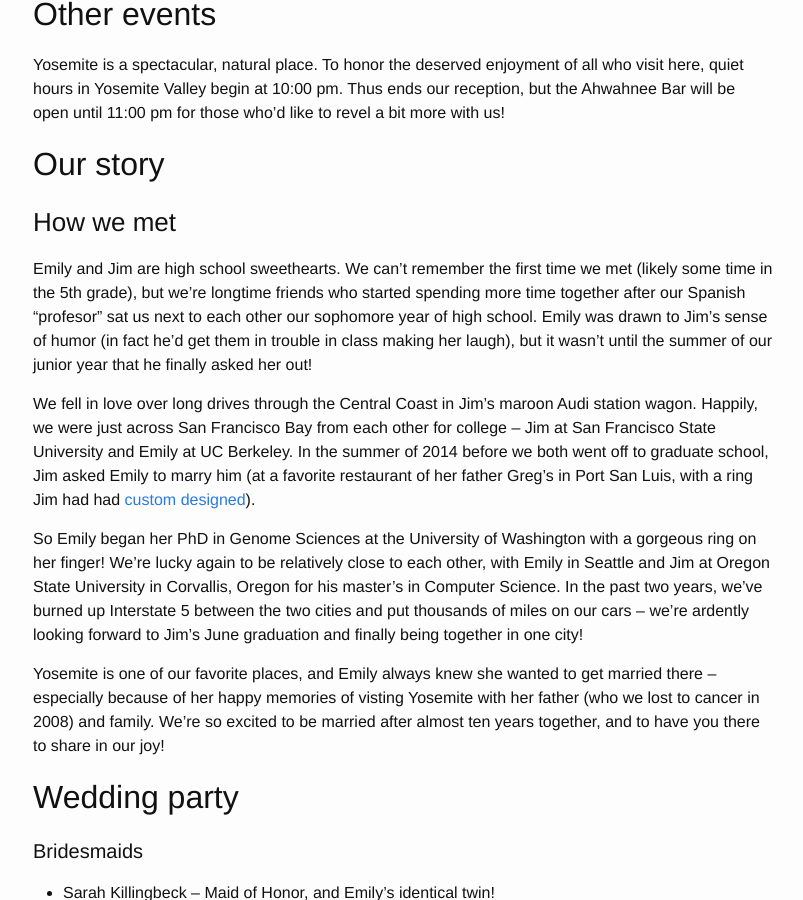
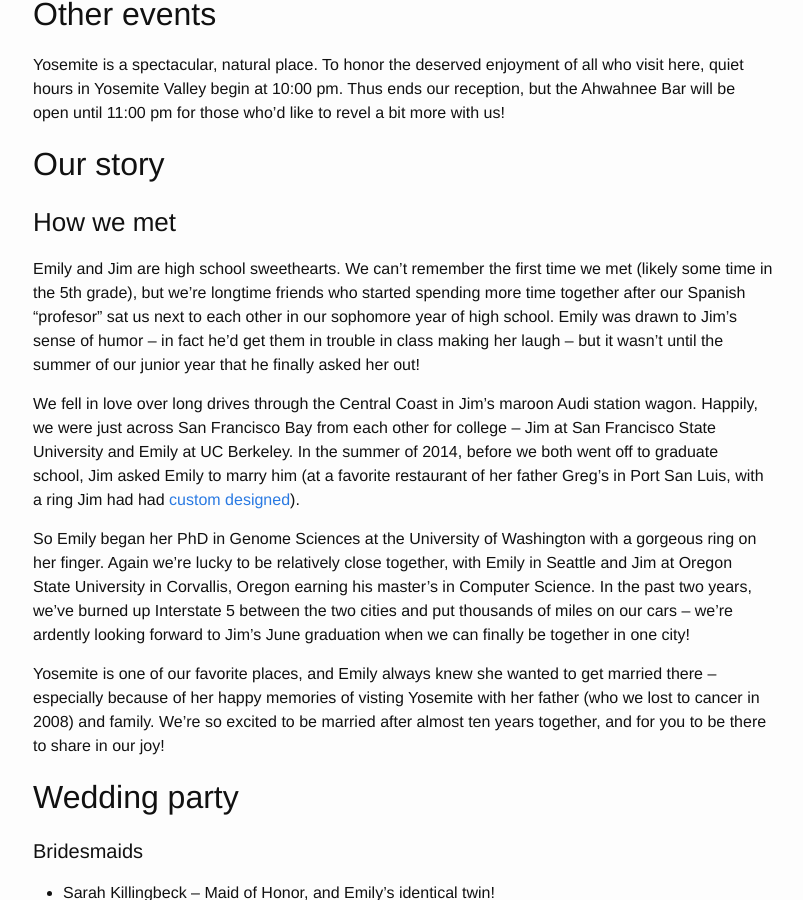
Before and after one commit to j-e-yosemite/j-e-yosemite.github.io, a Jekyll site: the page built from ourwedding.md, in a window 1280 px wide and 900 px high, scrolled down 598 px. Shown: the whole window, without its empty margins (237-1040 px from the left). Built offline with Jekyll 4.4.1, drawn with Linux system fonts in a browser that asks for light colours.

Commit message:
More changes

```diff
--- a/ourwedding.md
+++ b/ourwedding.md
@@ -28,13 +28,13 @@
 
 ### How we met
 
-Emily and Jim are high school sweethearts. We can't remember the first time we met (likely some time in the 5th grade), but we're longtime friends who started spending more time together after our Spanish "profesor" sat us next to each other our sophomore year of high school. Emily was drawn to Jim's sense of humor (in fact he'd get them in trouble in class making her laugh), but it wasn't until the summer of our junior year that he finally asked her out!
+Emily and Jim are high school sweethearts. We can't remember the first time we met (likely some time in the 5th grade), but we're longtime friends who started spending more time together after our Spanish "profesor" sat us next to each other in our sophomore year of high school. Emily was drawn to Jim's sense of humor -- in fact he'd get them in trouble in class making her laugh -- but it wasn't until the summer of our junior year that he finally asked her out!
 
-We fell in love over long drives through the Central Coast in Jim's maroon Audi station wagon. Happily, we were just across San Francisco Bay from each other for college -- Jim at San Francisco State University and Emily at UC Berkeley. In the summer of 2014 before we both went off to graduate school, Jim asked Emily to marry him (at a favorite restaurant of her father Greg's in Port San Luis, with a ring Jim had had [custom designed](http://www.serengetiwest.com/)).
+We fell in love over long drives through the Central Coast in Jim's maroon Audi station wagon. Happily, we were just across San Francisco Bay from each other for college -- Jim at San Francisco State University and Emily at UC Berkeley. In the summer of 2014, before we both went off to graduate school, Jim asked Emily to marry him (at a favorite restaurant of her father Greg's in Port San Luis, with a ring Jim had had [custom designed](http://www.serengetiwest.com/)).
 
-So Emily began her PhD in Genome Sciences at the University of Washington with a gorgeous ring on her finger! We're lucky again to be relatively close to each other, with Emily in Seattle and Jim at Oregon State University in Corvallis, Oregon for his master's in Computer Science. In the past two years, we've burned up Interstate 5 between the two cities and put thousands of miles on our cars -- we're ardently looking forward to Jim's June graduation and finally being together in one city!
+So Emily began her PhD in Genome Sciences at the University of Washington with a gorgeous ring on her finger. Again we're lucky to be relatively close together, with Emily in Seattle and Jim at Oregon State University in Corvallis, Oregon earning his master's in Computer Science. In the past two years, we've burned up Interstate 5 between the two cities and put thousands of miles on our cars -- we're ardently looking forward to Jim's June graduation when we can finally be together in one city!
 
-Yosemite is one of our favorite places, and Emily always knew she wanted to get married there -- especially because of her happy memories of visting Yosemite with her father (who we lost to cancer in 2008) and family. We're so excited to be married after almost ten years together, and to have you there to share in our joy!
+Yosemite is one of our favorite places, and Emily always knew she wanted to get married there -- especially because of her happy memories of visting Yosemite with her father (who we lost to cancer in 2008) and family. We're so excited to be married after almost ten years together, and for you to be there to share in our joy!
 
 ## Wedding party
 
```
